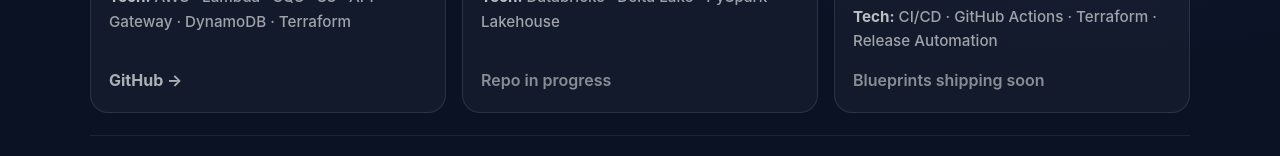
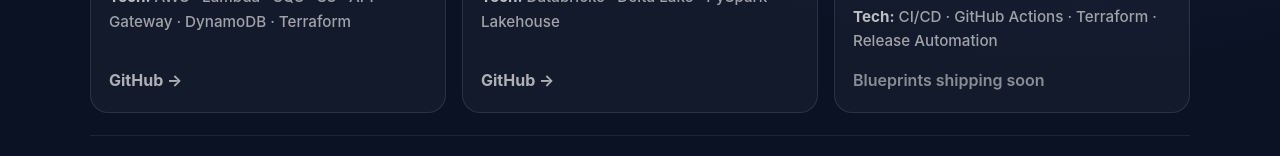
Before and after one commit to niveditaganesh22/portfolio, a React (Create React App) app: page / in a window 1280 px wide. Shown: the part 4284-4440 px from the top of the page. Built offline with nearby package versions, Linux system fonts and the light colour scheme.

Commit message:
Update projects.js
update github repo for creatorOps

```diff
--- a/src/data/projects.js
+++ b/src/data/projects.js
@@ -65,8 +65,11 @@ export const featuredProjects = [
       },
     ],
     tags: ["Databricks", "Delta Lake", "PySpark", "Lakehouse"],
-    links: [],
-    linkHint: "Repo in progress",
+    links: [{
+        label: "GitHub",
+        href: "https://github.com/niveditaganesh22/creatorops-lakehouse",
+      },],
+
   },
 
   {
```
